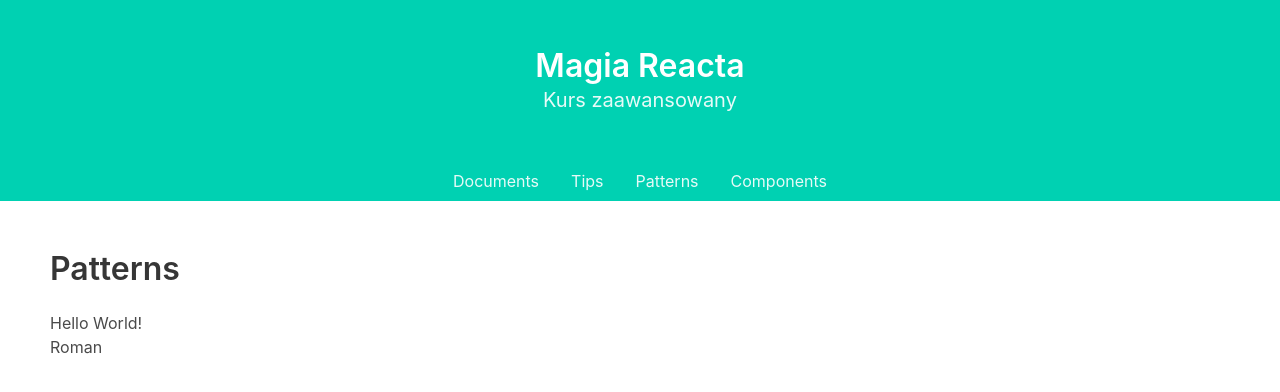
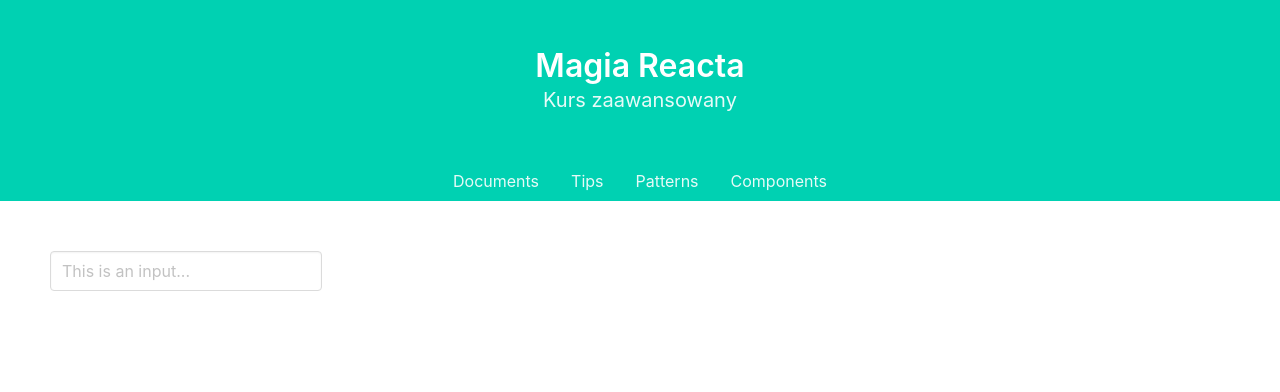
Before and after one commit to TZ-fn/kurs-magia-reacta-hr, a React (Create React App) app: page /patterns in a window 1280 px wide. Shown: the top 392 px of the page. Built offline with nearby package versions, Linux system fonts and the light colour scheme.

Commit message:
Add Downshift dropdown menu to the Patterns view

```diff
--- a/src/components/views/Patterns.jsx
+++ b/src/components/views/Patterns.jsx
@@ -1,18 +1,39 @@
-/* eslint-disable */
 import React from 'react';
+import Downshift from 'downshift';
+import cx from 'classnames';
 
-const MyComponent = ({ children }) => (
-  <div>
-    <p>Hello World!</p>
-    {children('Roman')}
-  </div>
-);
+const items = [
+  { value: 'apple' },
+  { value: 'pear' },
+  { value: 'orange' },
+  { value: 'grape' },
+  { value: 'banana' },
+];
+const Patterns = () => (
+  <Downshift>
+    {({ isOpen, inputValue, getInputProps }) => (
+      <div className={cx('dropdown', { 'is-active': isOpen })}>
+        <input
+          className='input'
+          type='text'
+          placeholder='This is an input...'
+          {...getInputProps()}
+        />
 
-const Patterns = () => (
-  <div>
-    <h2 className='title is-3'>Patterns</h2>
-    <MyComponent>{(arg) => arg}</MyComponent>
-  </div>
+        <div className='dropdown-menu'>
+          <div className='dropdown-content'>
+            {items
+              .filter((item) => item.value.includes(inputValue))
+              .map(({ value }) => (
+                <button key={value} type='button' className='dropdown-item button is-white'>
+                  {value}
+                </button>
+              ))}
+          </div>
+        </div>
+      </div>
+    )}
+  </Downshift>
 );
 
 export default Patterns;
```
